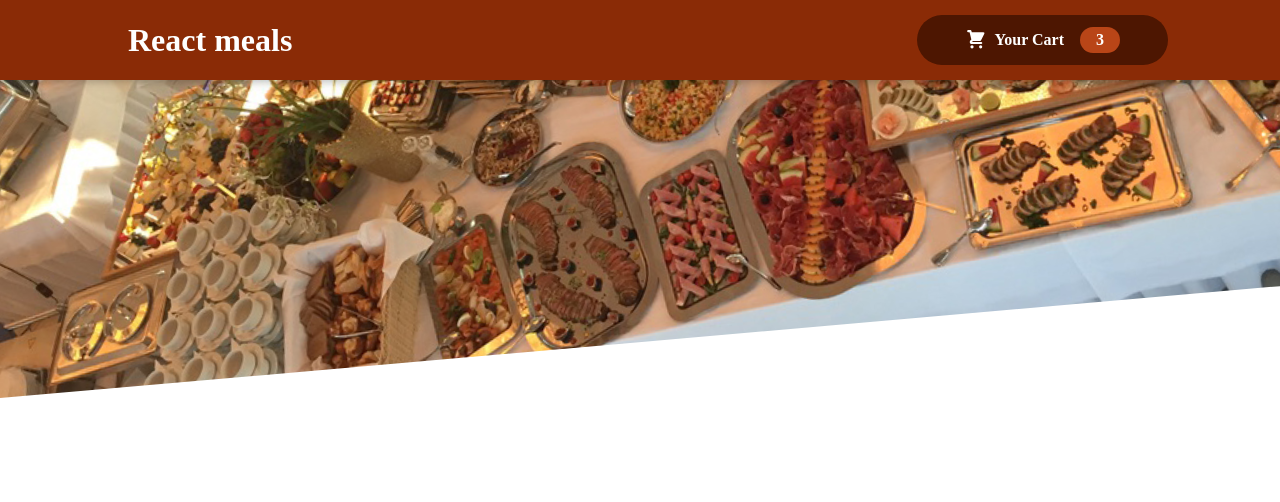
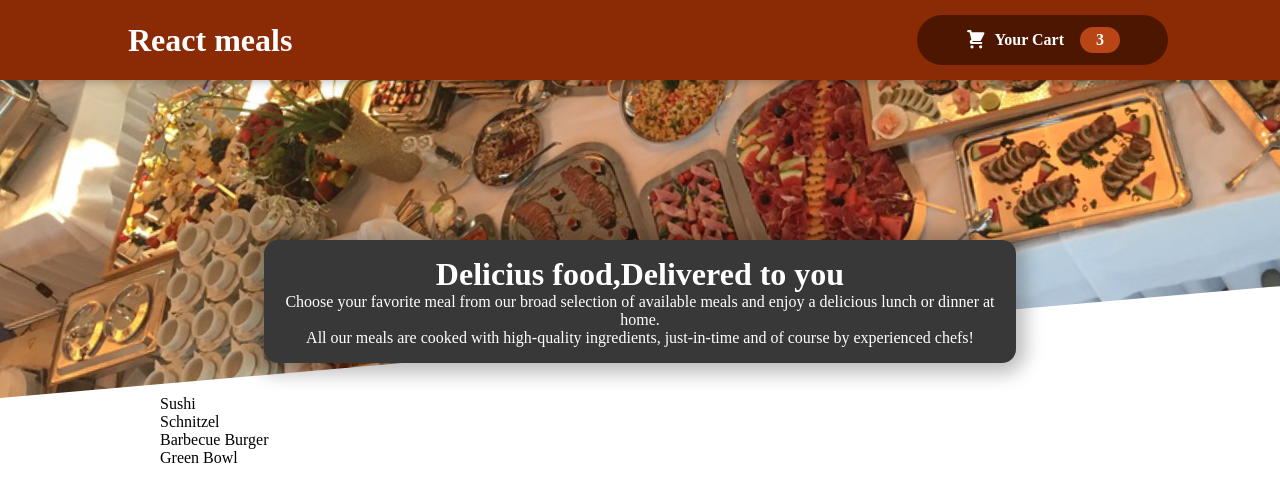
Before and after one commit to saracevicsara/FOOD-ORDER-APP, a React (Create React App) app: page / in a window 1280 px wide. Shown: the top 502 px of the page. Built offline with nearby package versions, Linux system fonts and the light colour scheme.

Commit message:
adding meals components

```diff
--- a/src/App.js
+++ b/src/App.js
@@ -1,10 +1,14 @@
 import { Fragment } from "react";
 import Header from "./Components/Layout/Header";
+import Meals from "./Components/Meals/Meals";
 
 function App() {
   return (
     <Fragment>
       <Header />
+      <main>
+        <Meals />
+      </main>
     </Fragment>
   );
 }
--- /dev/null
+++ b/src/Components/Meals/AvailableMeals.js
@@ -0,0 +1,38 @@
+import classes from "./AvailableMeals.module.css";
+
+const DUMMY_MEALS = [
+  {
+    id: "m1",
+    name: "Sushi",
+    description: "Finest fish and veggies",
+    price: 22.99,
+  },
+  {
+    id: "m2",
+    name: "Schnitzel",
+    description: "A german specialty!",
+    price: 16.5,
+  },
+  {
+    id: "m3",
+    name: "Barbecue Burger",
+    description: "American, raw, meaty",
+    price: 12.99,
+  },
+  {
+    id: "m4",
+    name: "Green Bowl",
+    description: "Healthy...and green...",
+    price: 18.99,
+  },
+];
+
+const AvailableMeals = () => {
+  const mealsList = DUMMY_MEALS.map((meal) => <li>{meal.name}</li>);
+  return (
+    <section className={classes.meals}>
+      <ul>{mealsList}</ul>
+    </section>
+  );
+};
+export default AvailableMeals;
--- /dev/null
+++ b/src/Components/Meals/AvailableMeals.module.css
@@ -0,0 +1,24 @@
+.meals {
+  max-width: 60rem;
+  width: 90%;
+  margin: 2rem auto;
+  animation: meals-appear 1s ease-out forwards;
+}
+
+.meals ul {
+  list-style: none;
+  margin: 0;
+  padding: 0;
+}
+
+@keyframes meals-appear {
+  from {
+    opacity: 0;
+    transform: translateY(3rem);
+  }
+
+  to {
+    opacity: 1;
+    transform: translateY(0);
+  }
+}
--- /dev/null
+++ b/src/Components/Meals/Meals.js
@@ -0,0 +1,14 @@
+import { Fragment } from "react";
+import AvailableMeals from "./AvailableMeals";
+import MealsSummary from "./MealsSummary";
+
+const Meals = (props) => {
+  return (
+    <Fragment>
+      <MealsSummary />
+      <AvailableMeals />
+    </Fragment>
+  );
+};
+
+export default Meals;
--- /dev/null
+++ b/src/Components/Meals/MealsSummary.js
@@ -0,0 +1,19 @@
+import classes from "./MealsSummary.module.css";
+
+const MealsSummary = (props) => {
+  return (
+    <section className={classes.summary}>
+      <h2>Delicius food,Delivered to you</h2>
+      <p>
+        Choose your favorite meal from our broad selection of available meals
+        and enjoy a delicious lunch or dinner at home.
+      </p>
+      <p>
+        All our meals are cooked with high-quality ingredients, just-in-time and
+        of course by experienced chefs!
+      </p>{" "}
+    </section>
+  );
+};
+
+export default MealsSummary;
--- /dev/null
+++ b/src/Components/Meals/MealsSummary.module.css
@@ -0,0 +1,18 @@
+.summary {
+  text-align: center;
+  max-width: 45rem;
+  width: 90%;
+  margin: auto;
+  margin-top: -10rem;
+  position: relative;
+  background-color: #383838;
+  color: white;
+  border-radius: 14px;
+  padding: 1rem;
+  box-shadow: 0 1px 18px 10px rgba(0, 0, 0, 0.25);
+}
+
+.summary h2 {
+  font-size: 2rem;
+  margin-top: 0;
+}
```
